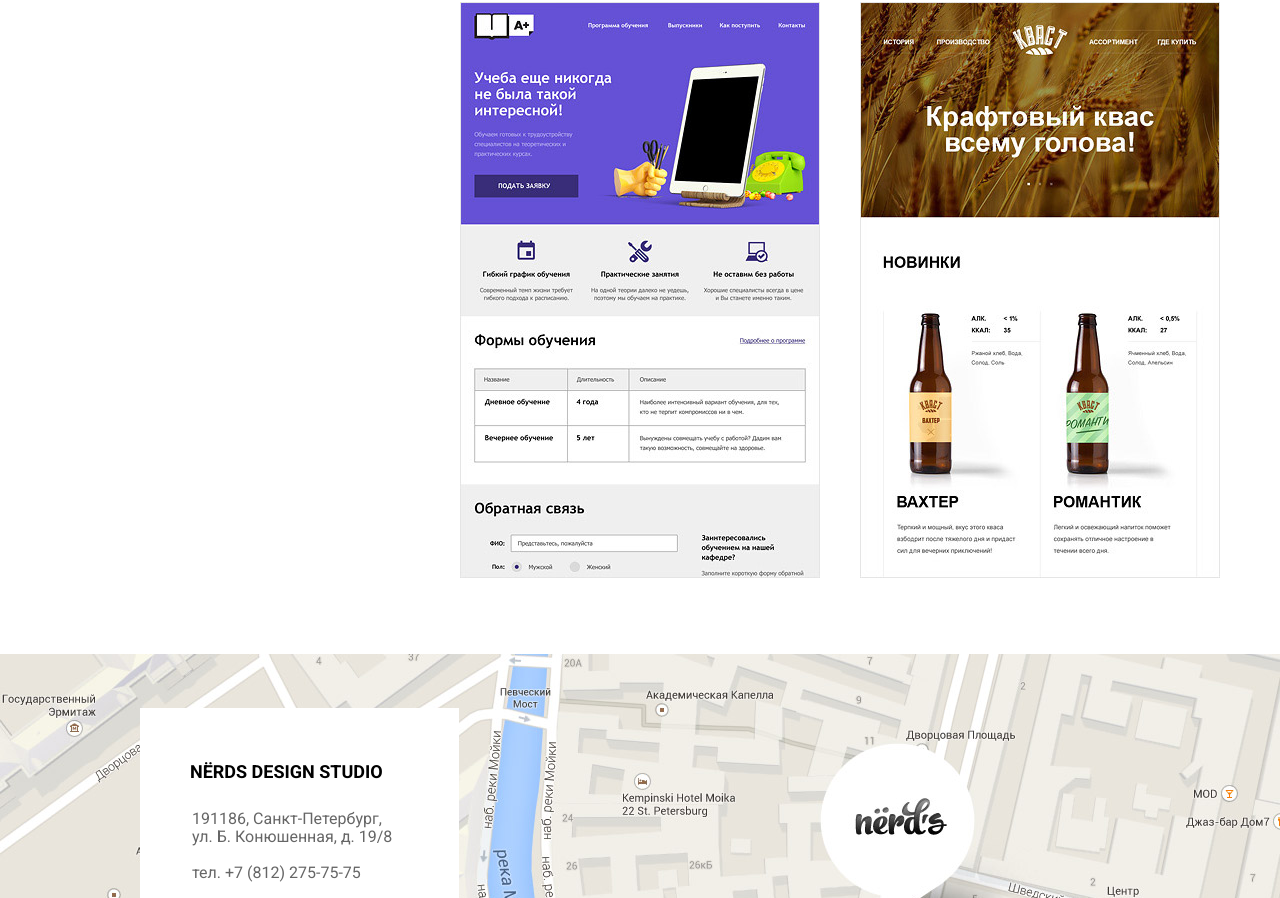
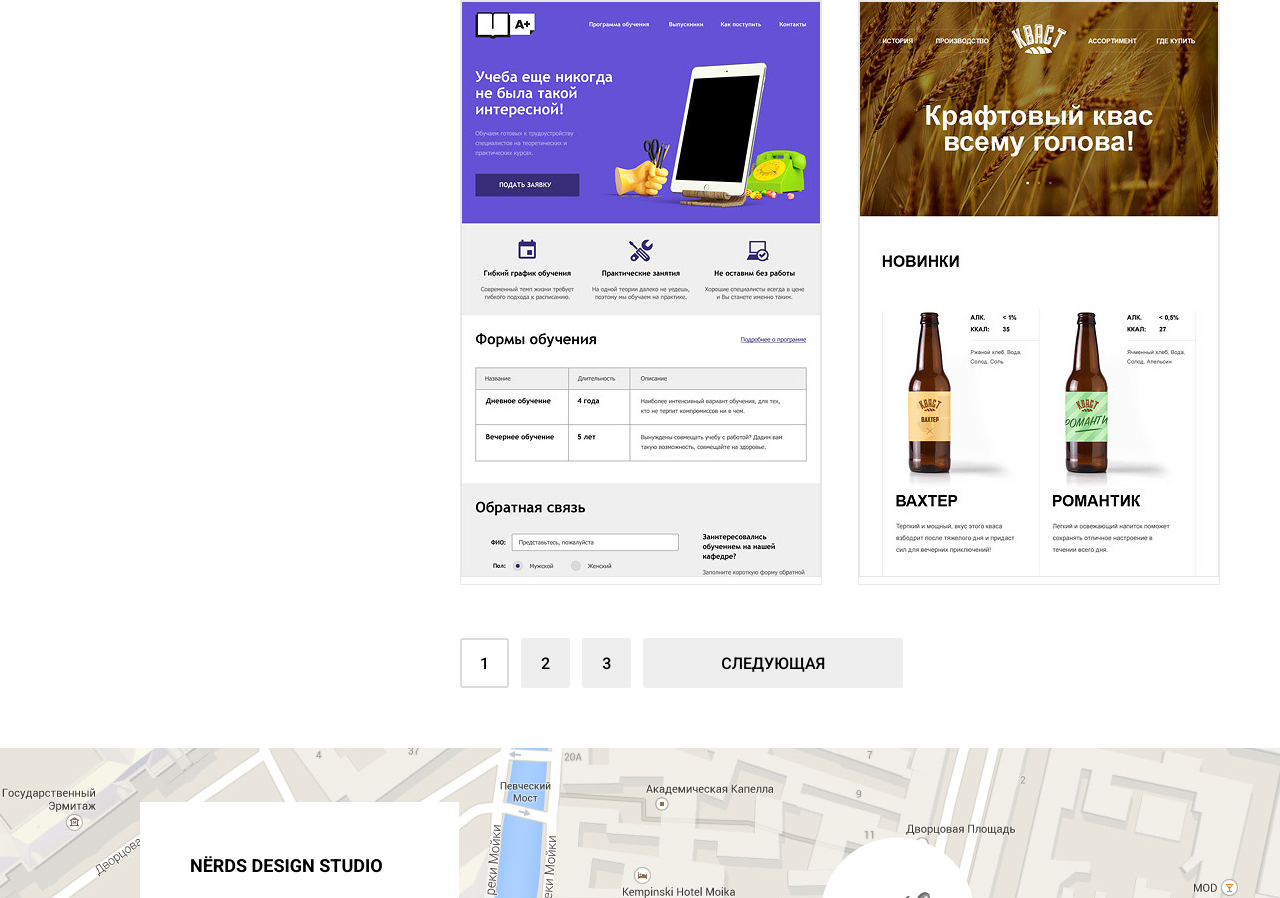
Before and after one commit to Arver1/Layout-Nerds, a plain HTML site: page catalog.html in a window 1280 px wide. Shown: the part 1824-2722 px from the top of the page. Drawn offline with Linux system fonts and the light colour scheme.

Commit message:
did goods_nav

```diff
--- a/catalog.html
+++ b/catalog.html
@@ -127,6 +127,14 @@
             <h4 class="hidden">Макет Кваст</h4>
             <a href="#"><img src="img/goods_kvast.jpg" alt="Макет Кваст" width="360" height="576"></a>
           </article>
+          <nav class="catalog_goods_pages">
+            <ul class="catalog_goods_pages_list">
+              <li class="disabled"><a href="#">1</a></li>
+              <li><a href="#">2</a></li>
+              <li><a href="#">3</a></li>
+              <li class="next_goods_pages"><a href="#">Следующая</a></li>
+            </ul>
+          </nav>
         </section>
       </div>
       <section class="map">
--- a/css/style.css
+++ b/css/style.css
@@ -915,6 +915,7 @@ a {
 	flex-wrap: wrap;
 	justify-content: space-between;
 	width: 760px;
+	margin-bottom: 50px;
 }
 .sort_goods {
 	display: flex;
@@ -981,10 +982,59 @@ a {
 	margin-right: 16px;
 }
 .goods article {
-	width: 360px;
-	margin-bottom: 69px;
+	width: 362px;
+	margin-bottom: 67px;
+	position: relative;
+	border: 1px solid #e9e9e9;
+	box-sizing: border-box;
 }
 .goods .layout_mishka,
 .goods .layout_barbershop_borod {
-	margin-bottom: 63px;
+	margin-bottom: 59px;
 }
+.goods article:nth-last-of-type(1),
+.goods article:nth-last-of-type(2) {
+	margin-bottom: 53px;
+}
+.goods article::before {
+	content: "";
+	display: block;
+	position: absolute;
+	top: -41px;
+	height: 40px;
+	width: 100%;
+	background-image: url(../img/goods_browser.png);
+	background-repeat: no-repeat;
+	opacity: 0.12;
+}
+.catalog_goods_pages {
+	width: 100%;
+}
+.catalog_goods_pages_list {
+	display: flex;
+	flex-wrap: wrap;
+}
+.catalog_goods_pages_list a {
+	color: #000000;
+	font-size: 16px;
+	line-height: 18px;
+	font-weight: 500;
+	font-family: "Roboto", "Arial", sans-serif;
+	text-transform: uppercase;
+}
+.catalog_goods_pages_list .disabled {
+	border: 2px solid #dbdbdb;
+	padding: 12px 18px 10px 18px;
+	background-color: #ffffff;
+}
+.catalog_goods_pages_list li {
+	padding: 14px 20px 12px 20px;
+	border-radius: 3px;
+	margin-right: 12px;
+	background-color: #eeeeee;
+	margin-bottom: 10px;
+}
+.catalog_goods_pages_list .next_goods_pages {
+	padding: 14px 78px 12px;
+	box-sizing: border-box;
+}
```
Also changed, not shown: img/goods_browser.png (added).
